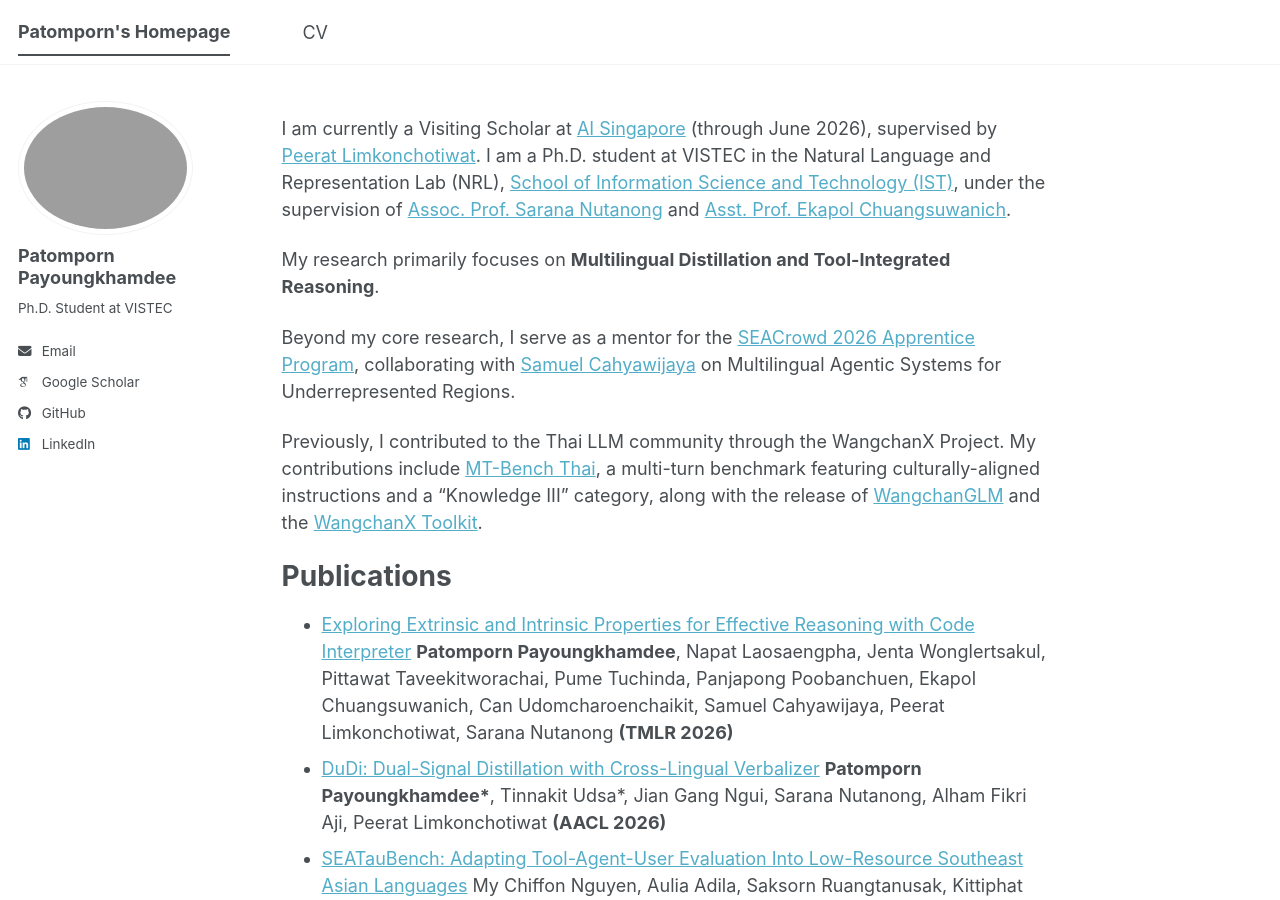
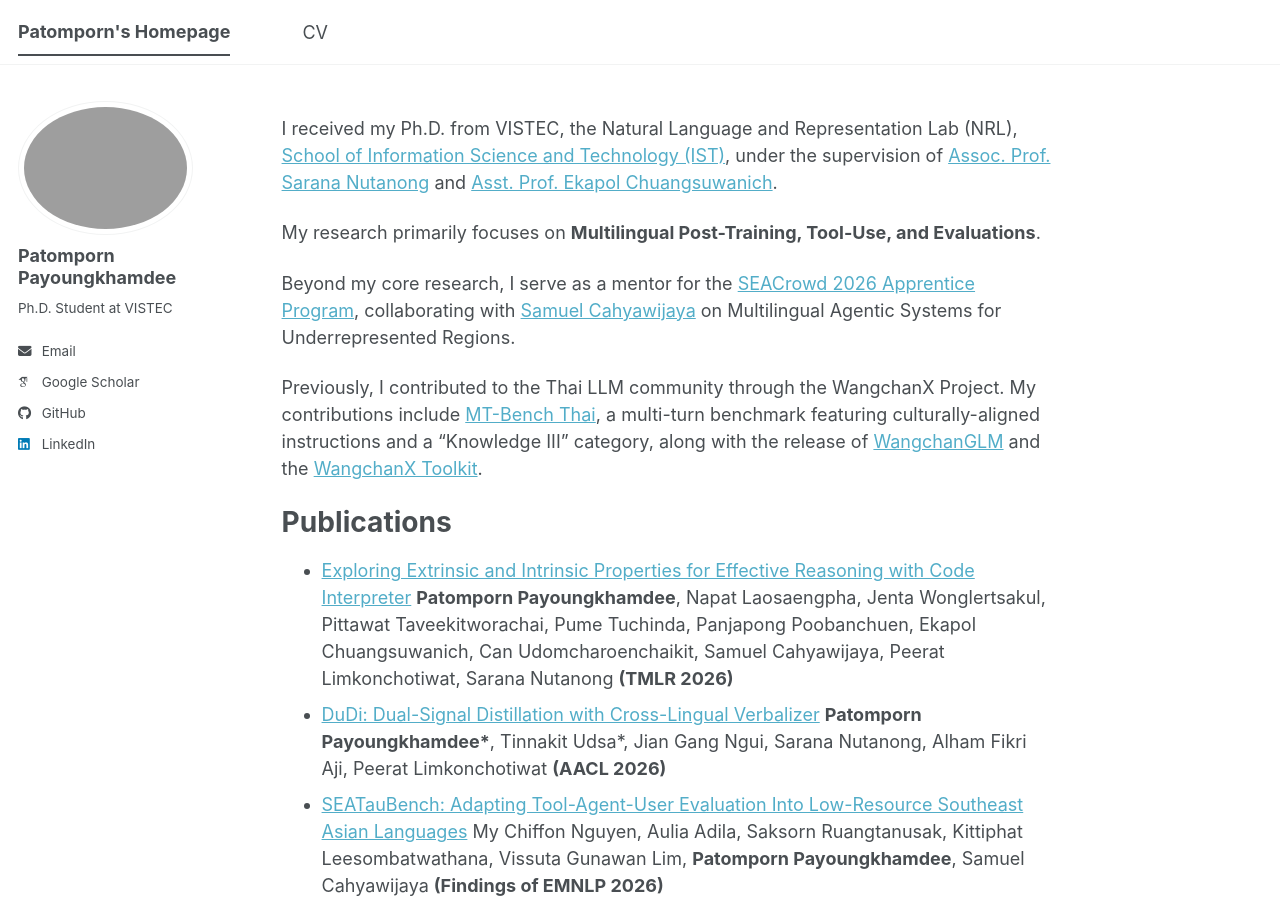
Before and after one commit to calzonelover/calzonelover.github.io, a Jekyll site: the page built from _pages/about.md, in a window 1280 px wide and 900 px high. Built offline with Jekyll 4.4.1, drawn with Linux system fonts in a browser that asks for light colours; some web fonts are replaced; a script bundle is joined from its source files by our own code; library files that are not in the unit come from our copies.

Commit message:
Revise about page with updated biography and research
Updated personal information and research focus in the about page.

```diff
--- a/_pages/about.md
+++ b/_pages/about.md
@@ -8,9 +8,9 @@ redirect_from:
 ---
 
 
-I am currently a Visiting Scholar at [AI Singapore](https://aisingapore.org/) (through June 2026), supervised by [Peerat Limkonchotiwat](https://mrpeerat.github.io/). I am a Ph.D. student at VISTEC in the Natural Language and Representation Lab (NRL), [School of Information Science and Technology (IST)](https://vistec.ist/), under the supervision of [Assoc. Prof. Sarana Nutanong](https://scholar.google.com/citations?user=fEPAC_AAAAAJ) and [Asst. Prof. Ekapol Chuangsuwanich](https://ekapolc.github.io/).
+I received my Ph.D. from VISTEC, the Natural Language and Representation Lab (NRL), [School of Information Science and Technology (IST)](https://vistec.ist/), under the supervision of [Assoc. Prof. Sarana Nutanong](https://scholar.google.com/citations?user=fEPAC_AAAAAJ) and [Asst. Prof. Ekapol Chuangsuwanich](https://ekapolc.github.io/).
 
-My research primarily focuses on **Multilingual Distillation and Tool-Integrated Reasoning**.
+My research primarily focuses on **Multilingual Post-Training, Tool-Use, and Evaluations**.
 
 Beyond my core research, I serve as a mentor for the [SEACrowd 2026 Apprentice Program](https://seacrowd.org/apprenticeship), collaborating with [Samuel Cahyawijaya](https://scholar.google.com/citations?user=w5w_WZEAAAAJ&hl=en) on Multilingual Agentic Systems for Underrepresented Regions.
 
```
